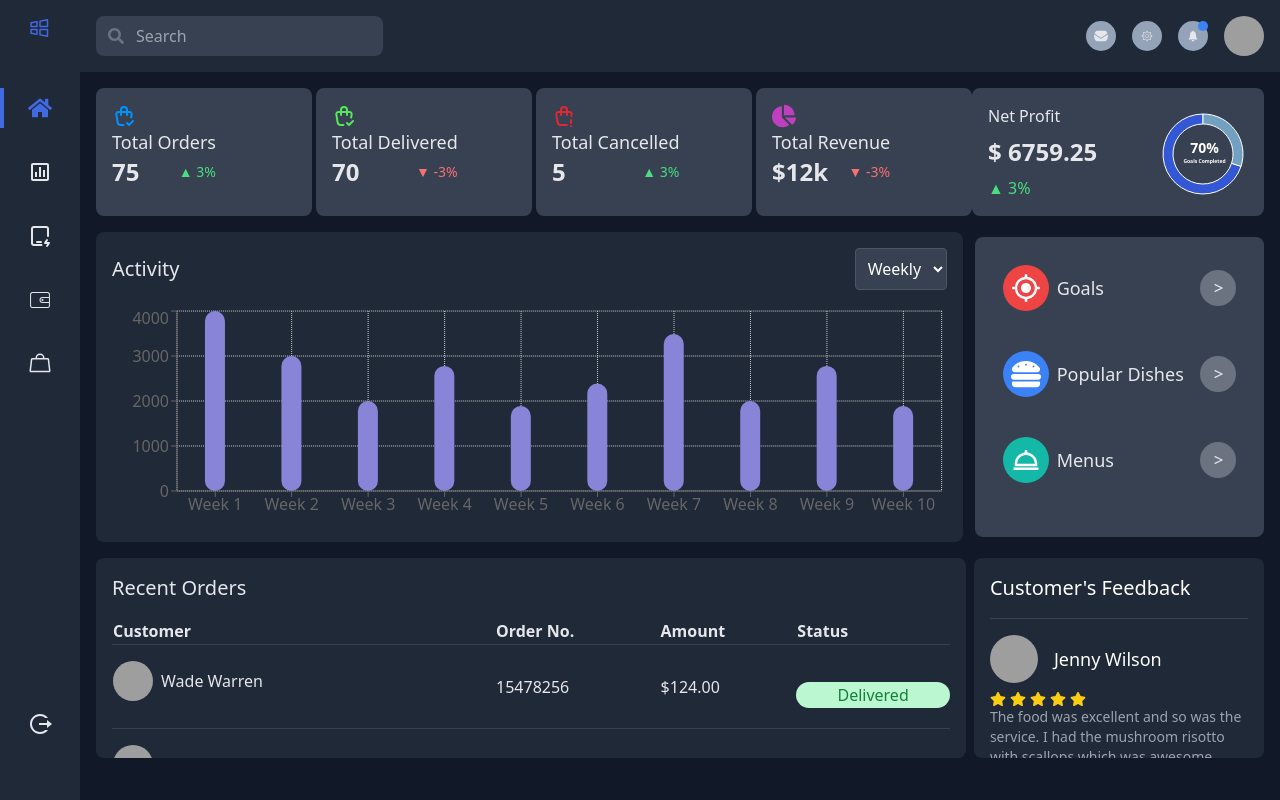
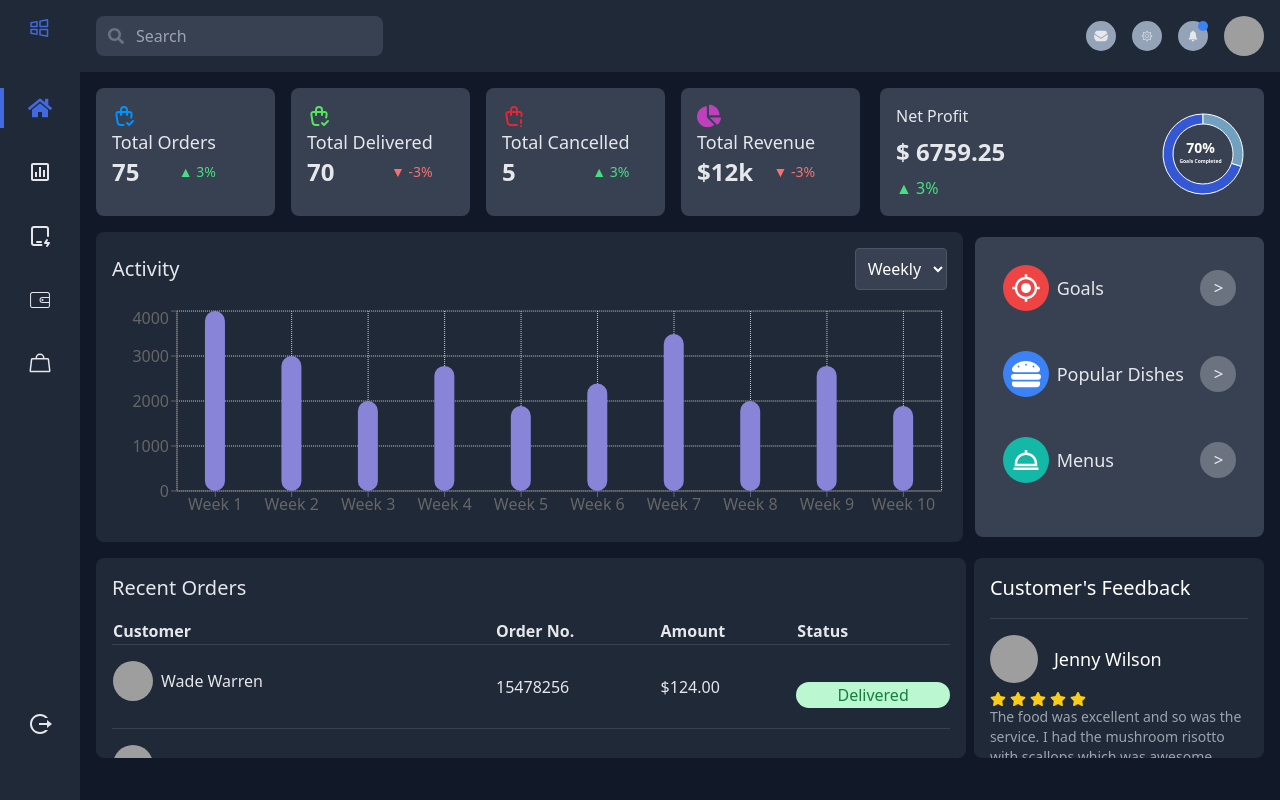
Before and after one commit to ay690/Fitpeo_Assignment, a React (Create React App) app: page / in a window 1280 px wide. Built offline with nearby package versions, Linux system fonts and the light colour scheme; grey boxes are pictures that could not be loaded.

Commit message:
update: responsive

```diff
--- a/src/components/DashboardContent.jsx
+++ b/src/components/DashboardContent.jsx
@@ -10,8 +10,8 @@ import {
 
 const DashboardContent = () => {
   return (
-    <div className="p-4 flex flex-col space-y-4">
-      <div className="flex ">
+    <div className="flex flex-col p-4 space-y-4">
+      <div className="flex-col sm:gap-5 lg:flex lg:flex-row">
         <OverviewCards />
         <NetProfit />
       </div>
--- a/src/components/NetProfit.jsx
+++ b/src/components/NetProfit.jsx
@@ -5,8 +5,8 @@ const NetProfit = () => {
   const data = [{ value: 70 }, { value: 30 }];
 
   return (
-    <div className="bg-gray-700 p-4 rounded-lg w-full lg:w-1/4">
-      <div className="flex justify-between items-start">
+    <div className="w-full p-4 bg-gray-700 rounded-lg sm:max-w-sm lg:max-w-screen-xs">
+      <div className="flex items-start justify-between">
         <div className="flex flex-col items-start gap-2">
           <h3 className="text text-md">Net Profit</h3>
           <h2 className="text-2xl font-bold">$ 6759.25</h2>
@@ -28,7 +28,7 @@ const NetProfit = () => {
               <Cell key="unfilled" fill="#72A0C1" />
             </Pie>
           </PieChart>
-          <div className="absolute -inset-3 flex flex-col items-center justify-center text-white font-bold ml-2">
+          <div className="absolute inset-0 flex flex-col items-center justify-center font-bold text-white">
             <span className="text-sm">70%</span>
             <span className="text-[5px]">Goals Completed</span>
           </div>
--- a/src/components/OverviewCards.jsx
+++ b/src/components/OverviewCards.jsx
@@ -35,17 +35,17 @@ const cards = [
 
 const OverviewCards = () => {
   return (
-    <div className="grid gap-1 grid-cols-1 sm:grid-cols-2 lg:grid-cols-4 lg:w-3/4">
+    <div className="grid grid-cols-1 gap-4 sm:grid-cols-2 lg:grid-cols-4 lg:w-full">
       {cards.map((card, index) => (
         <div
           key={index}
-          className={`p-4 rounded-lg ${card.bgColor} max-w-[250px]`}
+          className={`p-4 rounded-lg ${card.bgColor} w-full sm:max-w-[200px] lg:max-w-none`}
         >
-          <div className="flex flex-col  items-start ">
+          <div className="flex flex-col items-start">
             <div className="text-2xl">{card.icon}</div>
             <div>
               <div className="text-lg">{card.title}</div>
-              <div className="flex justify-between items-center gap-5 min-w-full">
+              <div className="flex items-center justify-between min-w-full gap-5">
                 <div className="text-2xl font-bold">{card.value}</div>
                 <div
                   className={`text-sm ${
```
